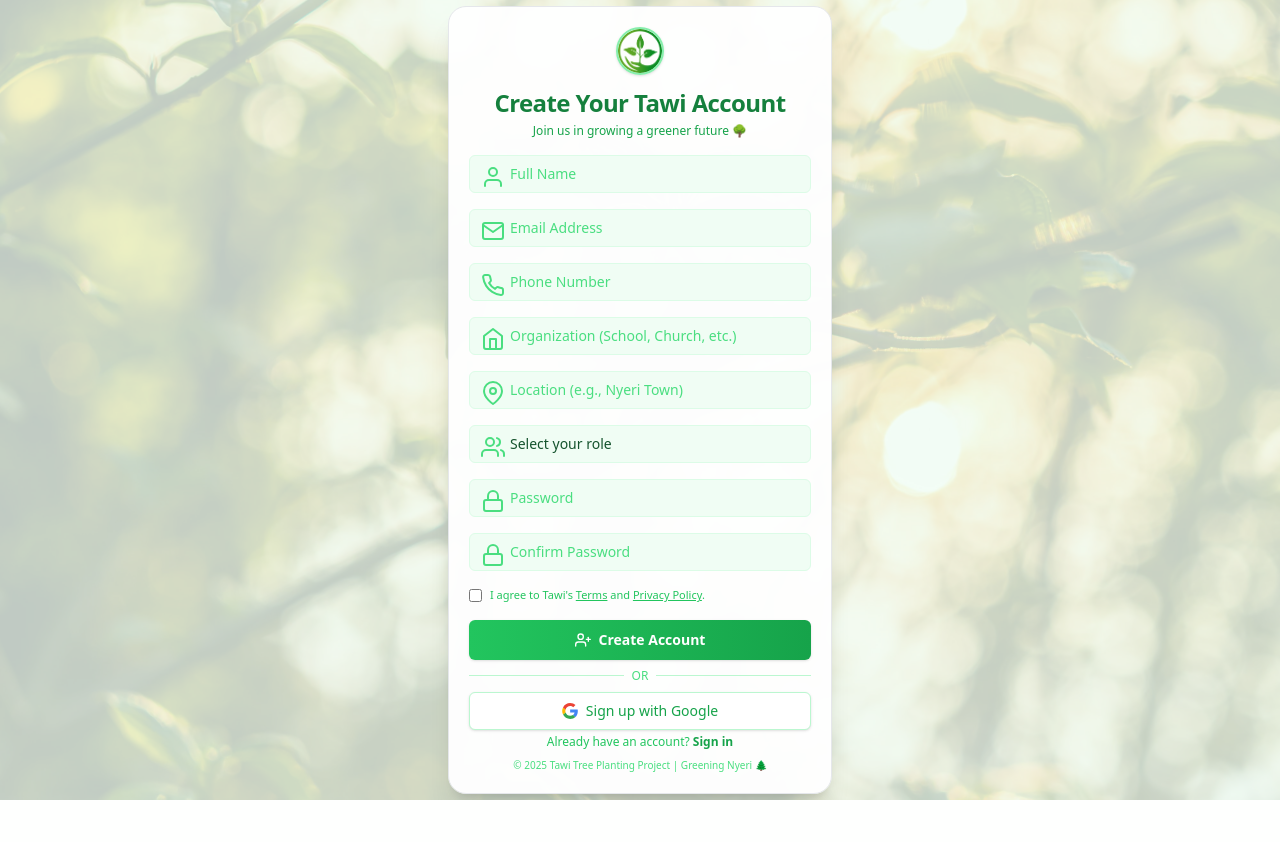
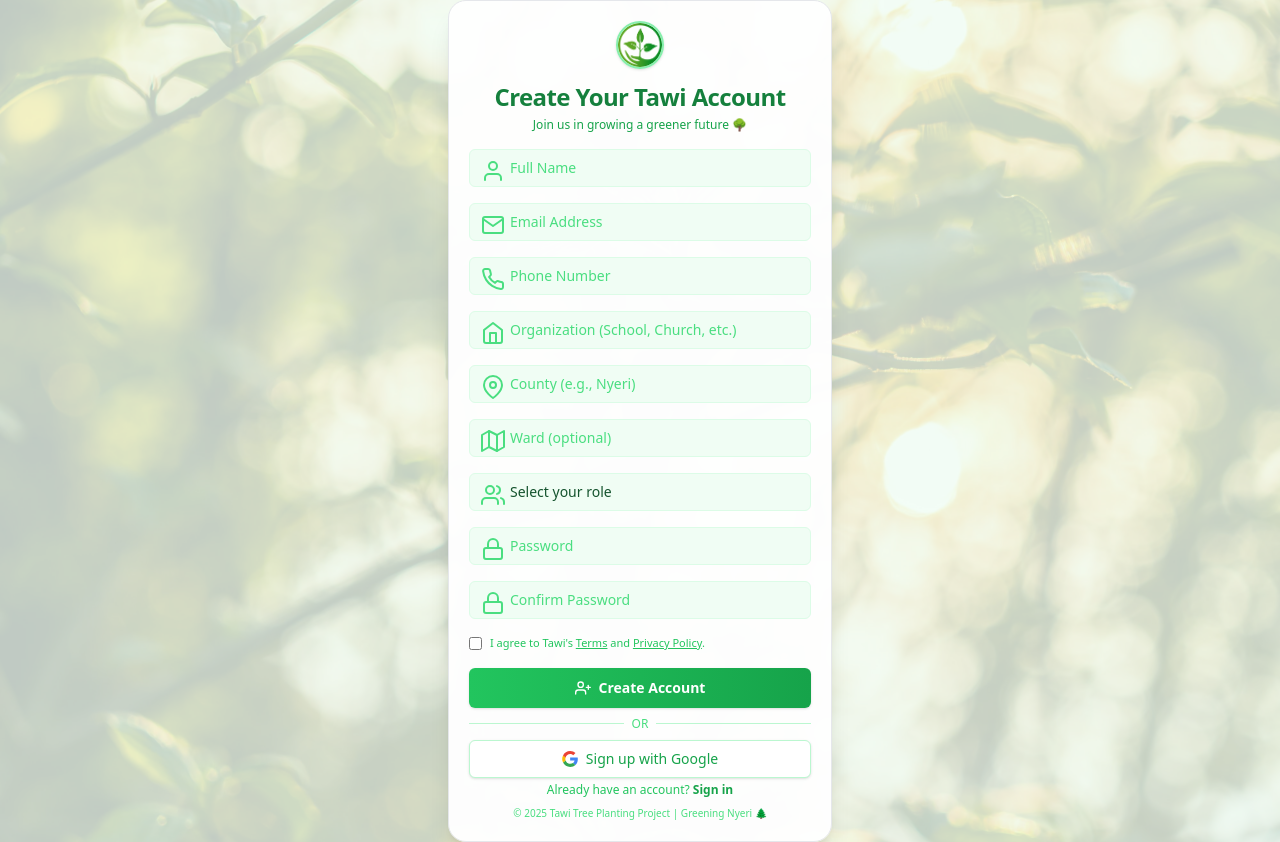
Before and after one commit to kipruto45/Tawi, a Django app: page /accounts/add/ in a window 1280 px wide. Before the commit the page ends 800 px from the top, so only its background shows below. Run offline with Django 4.2, Linux system fonts and the light colour scheme; parts of the project's set-up code (start-up, migrations or seed data) failed here and were passed over; some libraries are stand-ins or nearby versions.

Commit message:
fix(register): align profile inputs with ProfileForm (use county/ward instead of location)

```diff
--- a/templates/accounts/register.html
+++ b/templates/accounts/register.html
@@ -81,10 +81,17 @@
                  class="w-full pl-10 pr-3 py-2 bg-green-50 text-green-900 placeholder-green-400 rounded-md focus:ring-2 focus:ring-green-400 border border-green-100 text-sm">
         </div>
 
-        <!-- Location -->
+        <!-- County -->
         <div class="relative">
           <i data-feather="map-pin" class="absolute left-3 top-2.5 text-green-400"></i>
-          <input type="text" name="location" placeholder="Location (e.g., Nyeri Town)" required
+          <input type="text" name="county" placeholder="County (e.g., Nyeri)" required
+                 class="w-full pl-10 pr-3 py-2 bg-green-50 text-green-900 placeholder-green-400 rounded-md focus:ring-2 focus:ring-green-400 border border-green-100 text-sm">
+        </div>
+
+        <!-- Ward (optional) -->
+        <div class="relative">
+          <i data-feather="map" class="absolute left-3 top-2.5 text-green-400"></i>
+          <input type="text" name="ward" placeholder="Ward (optional)"
                  class="w-full pl-10 pr-3 py-2 bg-green-50 text-green-900 placeholder-green-400 rounded-md focus:ring-2 focus:ring-green-400 border border-green-100 text-sm">
         </div>
 
```
